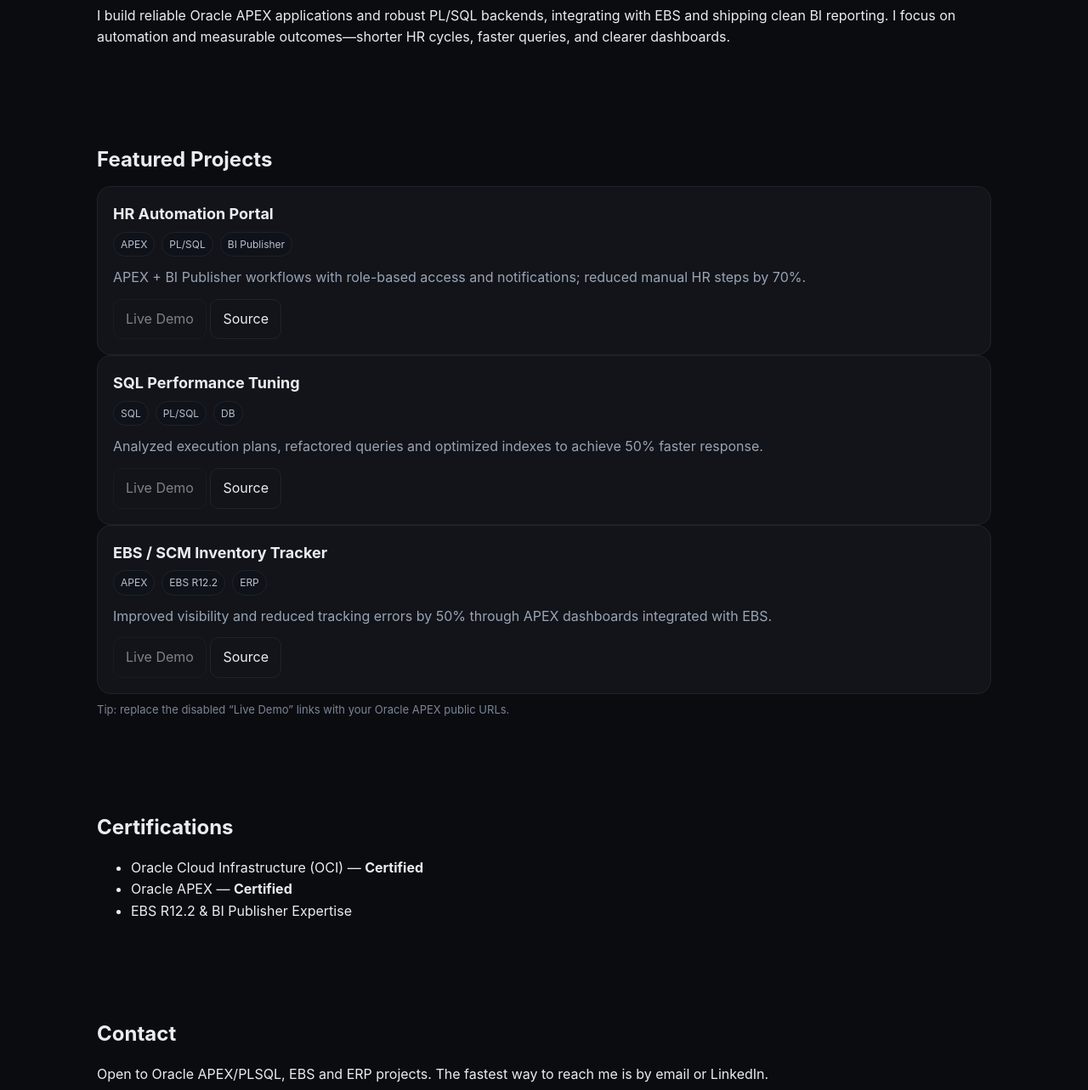
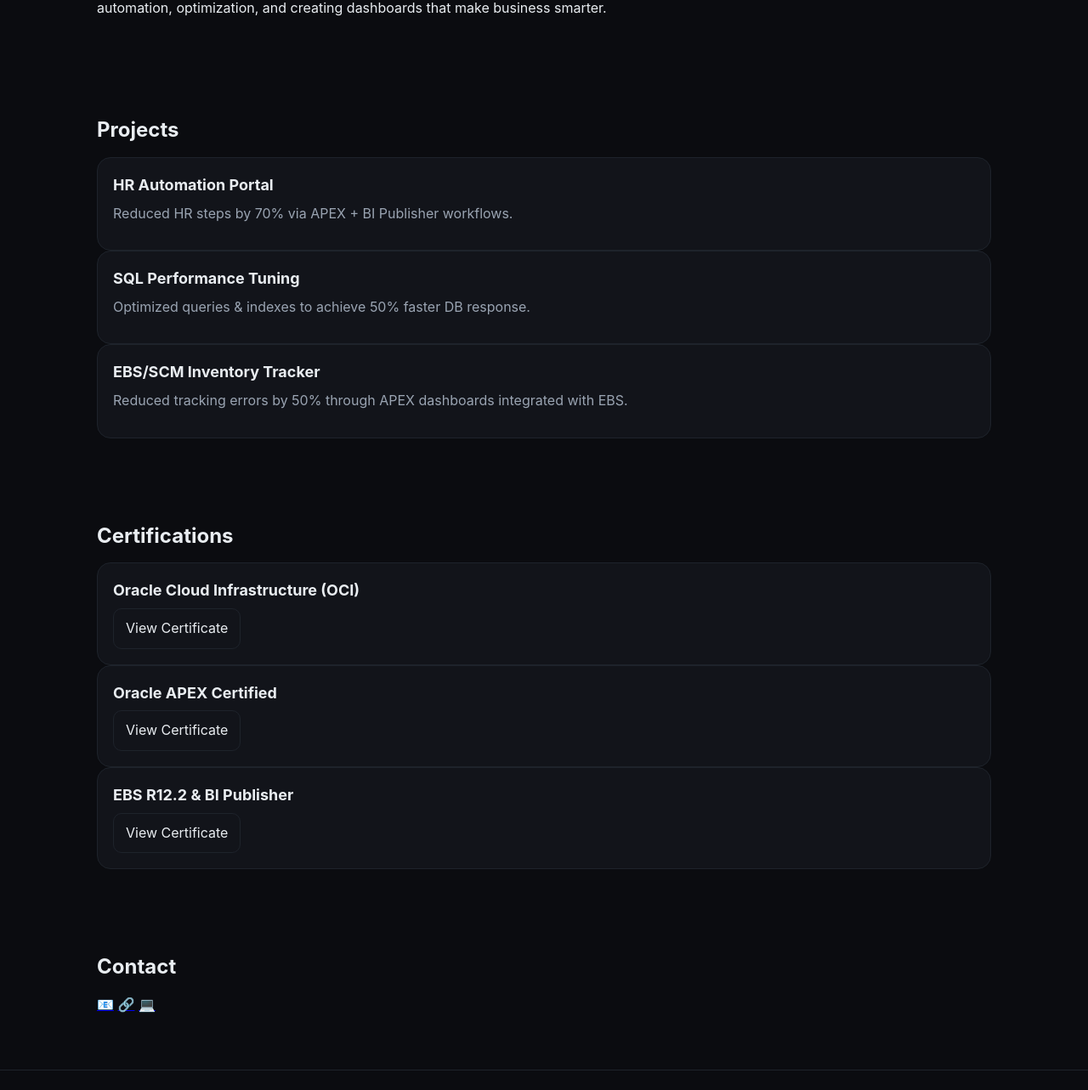
Before and after one commit to mohamedsaadan/mohamedsaadan.github.io, a plain HTML site: page index.html in a window 1280 px wide. Shown: the part 1225-2508 px from the top of the page at 85% size. Drawn offline with Linux system fonts and the light colour scheme.

Commit message:
Update index.html

```diff
--- a/index.html
+++ b/index.html
@@ -3,9 +3,8 @@
 <head>
   <meta charset="utf-8" />
   <meta name="viewport" content="width=device-width, initial-scale=1" />
-  <title>Mohamed Saadan — Oracle APEX & PL/SQL Developer</title>
+  <title>Mohamed Saadan | Portfolio</title>
   <link rel="stylesheet" href="assets/css/style.css" />
-  <meta name="description" content="Oracle APEX & PL/SQL Developer — OCI Certified. EBS R12.2, BI Publisher. ERP & Cloud Solutions." />
 </head>
 <body>
 
@@ -27,25 +26,15 @@
   <header id="hero" class="hero">
     <div class="container hero-grid">
       <div class="hero-left">
-        <h1>Oracle APEX &amp; <span class="accent">PL/SQL</span> Developer</h1>
-        <p class="lead">
-          Oracle Certified (OCI, APEX) · EBS R12.2 &amp; BI Publisher · ERP &amp; Cloud Solutions
+        <h1>Hi, I’m <span class="accent">Mohamed Saadan</span></h1>
+        <h2>Oracle APEX & PL/SQL Developer</h2>
+        <p>
+          Oracle Certified (OCI, APEX) · EBS R12.2 & BI Publisher · ERP & Cloud Solutions
         </p>
-
-        <ul class="bullets">
-          <li>Reduced HR steps by <b>70%</b> via APEX + BI Publisher.</li>
-          <li>Improved DB response time by <b>50%</b>.</li>
-          <li>Delivered <b>20+</b> solutions &amp; dashboards.</li>
-        </ul>
-
-        <div class="cta">
-          <a class="btn primary" href="#projects">View Projects</a>
-          <a class="btn outline" href="#contact">Contact</a>
-        </div>
+        <a class="btn primary" href="#projects">View My Work</a>
       </div>
-
       <div class="hero-right">
-        <img class="avatar" src="assets/me.jpg" alt="Mohamed Saadan portrait" />
+        <img class="avatar" src="assets/me.jpg" alt="Mohamed Saadan" />
       </div>
     </div>
   </header>
@@ -54,9 +43,9 @@
   <section id="about" class="section">
     <div class="container">
       <h2 class="section-title">About Me</h2>
-      <p class="muted max-600">
-        I build reliable Oracle APEX applications and robust PL/SQL backends, integrating with EBS and shipping clean BI reporting.
-        I focus on automation and measurable outcomes—shorter HR cycles, faster queries, and clearer dashboards.
+      <p>
+        I build Oracle APEX applications and PL/SQL backends, integrating with EBS and delivering clean BI reporting.
+        Passionate about automation, optimization, and creating dashboards that make business smarter.
       </p>
     </div>
   </section>
@@ -64,68 +53,21 @@
   <!-- Projects -->
   <section id="projects" class="section alt">
     <div class="container">
-      <h2 class="section-title">Featured Projects</h2>
-
+      <h2 class="section-title">Projects</h2>
       <div class="cards">
-        <!-- Card 1 -->
         <article class="card">
-          <div class="card-head">
-            <h3>HR Automation Portal</h3>
-            <div class="tags">
-              <span class="tag">APEX</span>
-              <span class="tag">PL/SQL</span>
-              <span class="tag">BI Publisher</span>
-            </div>
-          </div>
-          <p class="muted">
-            APEX + BI Publisher workflows with role-based access and notifications; reduced manual HR steps by 70%.
-          </p>
-          <div class="card-actions">
-            <a class="btn tiny outline" href="#" aria-disabled="true">Live Demo</a>
-            <a class="btn tiny ghost" href="#">Source</a>
-          </div>
+          <h3>HR Automation Portal</h3>
+          <p>Reduced HR steps by 70% via APEX + BI Publisher workflows.</p>
         </article>
-
-        <!-- Card 2 -->
         <article class="card">
-          <div class="card-head">
-            <h3>SQL Performance Tuning</h3>
-            <div class="tags">
-              <span class="tag">SQL</span>
-              <span class="tag">PL/SQL</span>
-              <span class="tag">DB</span>
-            </div>
-          </div>
-          <p class="muted">
-            Analyzed execution plans, refactored queries and optimized indexes to achieve 50% faster response.
-          </p>
-          <div class="card-actions">
-            <a class="btn tiny outline" href="#" aria-disabled="true">Live Demo</a>
-            <a class="btn tiny ghost" href="#">Source</a>
-          </div>
+          <h3>SQL Performance Tuning</h3>
+          <p>Optimized queries & indexes to achieve 50% faster DB response.</p>
         </article>
-
-        <!-- Card 3 -->
         <article class="card">
-          <div class="card-head">
-            <h3>EBS / SCM Inventory Tracker</h3>
-            <div class="tags">
-              <span class="tag">APEX</span>
-              <span class="tag">EBS R12.2</span>
-              <span class="tag">ERP</span>
-            </div>
-          </div>
-          <p class="muted">
-            Improved visibility and reduced tracking errors by 50% through APEX dashboards integrated with EBS.
-          </p>
-          <div class="card-actions">
-            <a class="btn tiny outline" href="#" aria-disabled="true">Live Demo</a>
-            <a class="btn tiny ghost" href="#">Source</a>
-          </div>
+          <h3>EBS/SCM Inventory Tracker</h3>
+          <p>Reduced tracking errors by 50% through APEX dashboards integrated with EBS.</p>
         </article>
       </div>
-
-      <p class="tip">Tip: replace the disabled “Live Demo” links with your Oracle APEX public URLs.</p>
     </div>
   </section>
 
@@ -133,11 +75,20 @@
   <section id="certs" class="section">
     <div class="container">
       <h2 class="section-title">Certifications</h2>
-      <ul class="checklist">
-        <li>Oracle Cloud Infrastructure (OCI) — <b>Certified</b></li>
-        <li>Oracle APEX — <b>Certified</b></li>
-        <li>EBS R12.2 &amp; BI Publisher Expertise</li>
-      </ul>
+      <div class="cards">
+        <article class="card">
+          <h3>Oracle Cloud Infrastructure (OCI)</h3>
+          <a class="btn outline" href="certs/oci.pdf" target="_blank">View Certificate</a>
+        </article>
+        <article class="card">
+          <h3>Oracle APEX Certified</h3>
+          <a class="btn outline" href="certs/apex.pdf" target="_blank">View Certificate</a>
+        </article>
+        <article class="card">
+          <h3>EBS R12.2 & BI Publisher</h3>
+          <a class="btn outline" href="certs/ebs.pdf" target="_blank">View Certificate</a>
+        </article>
+      </div>
     </div>
   </section>
 
@@ -145,48 +96,23 @@
   <section id="contact" class="section alt">
     <div class="container">
       <h2 class="section-title">Contact</h2>
-      <p class="muted max-600">Open to Oracle APEX/PLSQL, EBS and ERP projects. The fastest way to reach me is by email or LinkedIn.</p>
-
       <div class="icons">
-        <a class="icon" href="mailto:mohamed@yourmail.com" title="Email" aria-label="Email">
-          <!-- envelope -->
-          <svg viewBox="0 0 24 24" width="26" height="26" fill="currentColor"><path d="M20 4H4a2 2 0 0 0-2 2v12a2 2 0 0 0 2 2h16a2 2 0 0 0 2-2V6a2 2 0 0 0-2-2Zm0 4-8 5L4 8V6l8 5 8-5v2Z"/></svg>
-        </a>
-        <a class="icon" href="https://www.linkedin.com/in/mohamed-a-saadan-dev" target="_blank" rel="noopener" title="LinkedIn" aria-label="LinkedIn">
-          <!-- LinkedIn -->
-          <svg viewBox="0 0 24 24" width="26" height="26" fill="currentColor"><path d="M4.98 3.5C4.98 4.88 3.86 6 2.5 6S0 4.88 0 3.5 1.12 1 2.5 1 4.98 2.12 4.98 3.5zM.5 8.5h4V23h-4V8.5zM8.5 8.5h3.8v2h.05c.53-1 1.84-2.05 3.78-2.05 4.04 0 4.79 2.66 4.79 6.12V23h-4v-6.6c0-1.58-.03-3.62-2.2-3.62-2.2 0-2.53 1.72-2.53 3.5V23h-4V8.5z"/></svg>
-        </a>
-        <a class="icon" href="https://github.com/mohamedsaadan" target="_blank" rel="noopener" title="GitHub" aria-label="GitHub">
-          <!-- GitHub -->
-          <svg viewBox="0 0 24 24" width="26" height="26" fill="currentColor"><path d="M12 2a10 10 0 0 0-3.16 19.49c.5.09.68-.22.68-.48 0-.24-.01-.87-.01-1.71-2.78.6-3.37-1.17-3.37-1.17-.45-1.16-1.1-1.47-1.1-1.47-.9-.62.07-.6.07-.6 1 .07 1.53 1.04 1.53 1.04.9 1.53 2.36 1.09 2.94.83.09-.65.35-1.09.63-1.34-2.22-.25-4.56-1.11-4.56-4.95 0-1.09.39-1.98 1.03-2.68-.1-.25-.45-1.27.1-2.65 0 0 .84-.27 2.75 1.02A9.56 9.56 0 0 1 12 6.8c.85 0 1.7.11 2.5.33 1.9-1.29 2.74-1.02 2.74-1.02.56 1.38.21 2.4.11 2.65.64.7 1.03 1.59 1.03 2.68 0 3.85-2.34 4.7-4.57 4.95.36.31.68.92.68 1.86 0 1.34-.01 2.42-.01 2.75 0 .26.18.58.69.48A10 10 0 0 0 12 2Z"/></svg>
-        </a>
-      </div>
-
-      <div class="center">
-        <a class="btn primary" href="cv.pdf" download>Download CV (PDF)</a>
+        <a href="mailto:youremail@gmail.com">📧</a>
+        <a href="https://linkedin.com/in/yourprofile" target="_blank">🔗</a>
+        <a href="https://github.com/mohamedsaadan" target="_blank">💻</a>
       </div>
     </div>
   </section>
 
+  <!-- Footer -->
   <footer class="footer">
     <div class="container small">
-      © <span id="y"></span> Mohamed Saadan · Egypt · Remote-friendly
+      © <span id="year"></span> Mohamed Saadan
     </div>
   </footer>
 
   <script>
-    // year
-    document.getElementById('y').textContent = new Date().getFullYear();
-    // smooth scroll (for older browsers)
-    document.querySelectorAll('a[href^="#"]').forEach(a=>{
-      a.addEventListener('click', e=>{
-        const id = a.getAttribute('href');
-        if(id.length>1){
-          e.preventDefault();
-          document.querySelector(id)?.scrollIntoView({behavior:'smooth'});
-        }
-      });
-    });
+    document.getElementById("year").textContent = new Date().getFullYear();
   </script>
 </body>
 </html>
```
